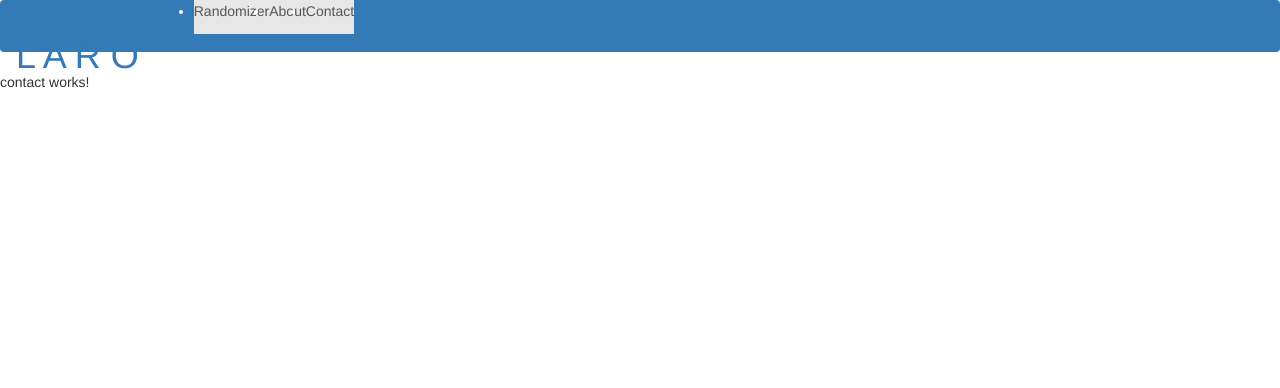
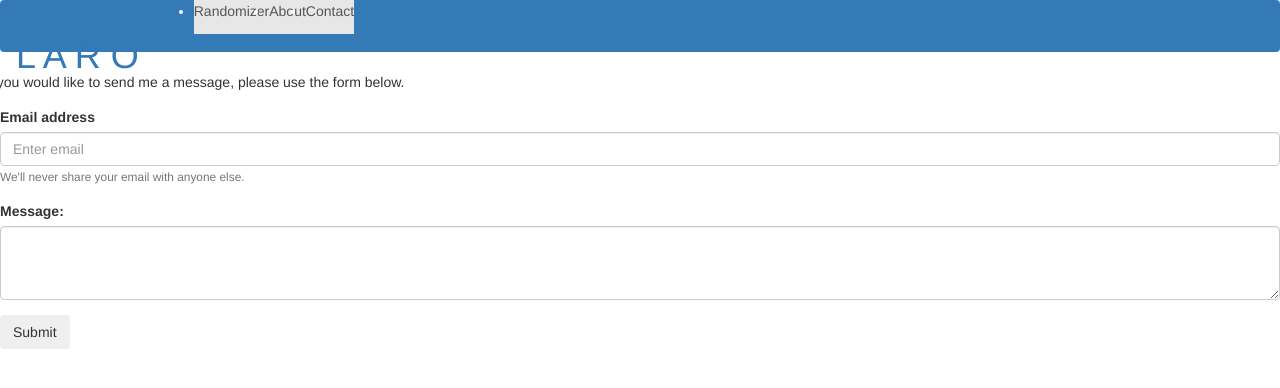
Before and after one commit to madieberrei/LAROapp, an Angular app: page /contact in a window 1280 px wide. Shown: the top 388 px of the page. Built offline with nearby package versions, Linux system fonts and the light colour scheme.

Commit message:
Added form template to CONTACT

```diff
--- a/src/app/contact/contact.component.html
+++ b/src/app/contact/contact.component.html
@@ -1 +1,18 @@
-<p>contact works!</p>
+<form>
+    <fieldset>
+      <div class="form-group row ml-1">
+          If you would like to send me a message, please use the form below.
+      </div>
+      <div class="form-group ml-1">
+        <label for="exampleInputEmail1">Email address</label>
+        <input type="email" class="form-control" id="exampleInputEmail1" aria-describedby="emailHelp" placeholder="Enter email">
+        <small id="emailHelp" class="form-text text-muted">We'll never share your email with anyone else.</small>
+      </div>
+
+      <div class="form-group ml-1">
+        <label for="exampleTextarea">Message:</label>
+        <textarea class="form-control" id="exampleTextarea" rows="3"></textarea>
+      </div>
+      <button type="submit" class="btn btn-secondary float-right">Submit</button>
+    </fieldset>
+  </form>
```
